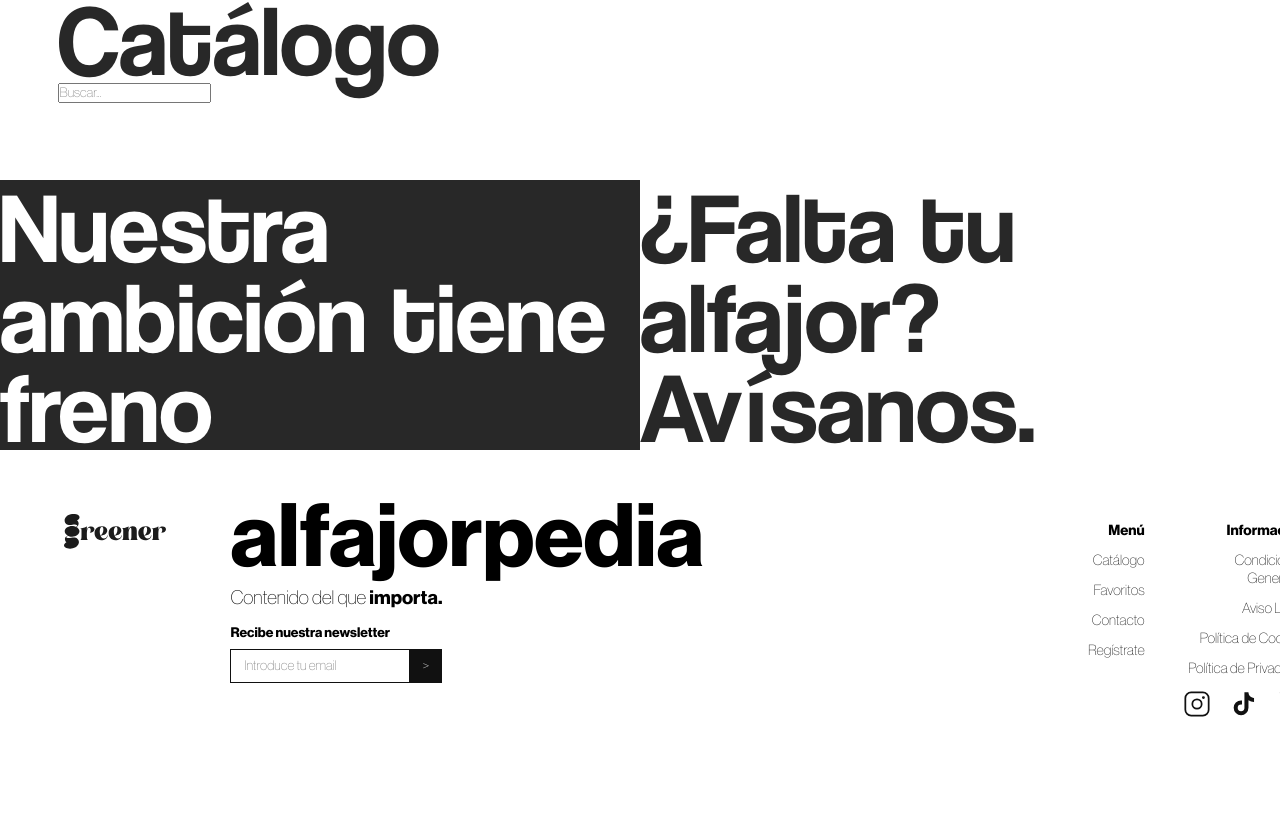
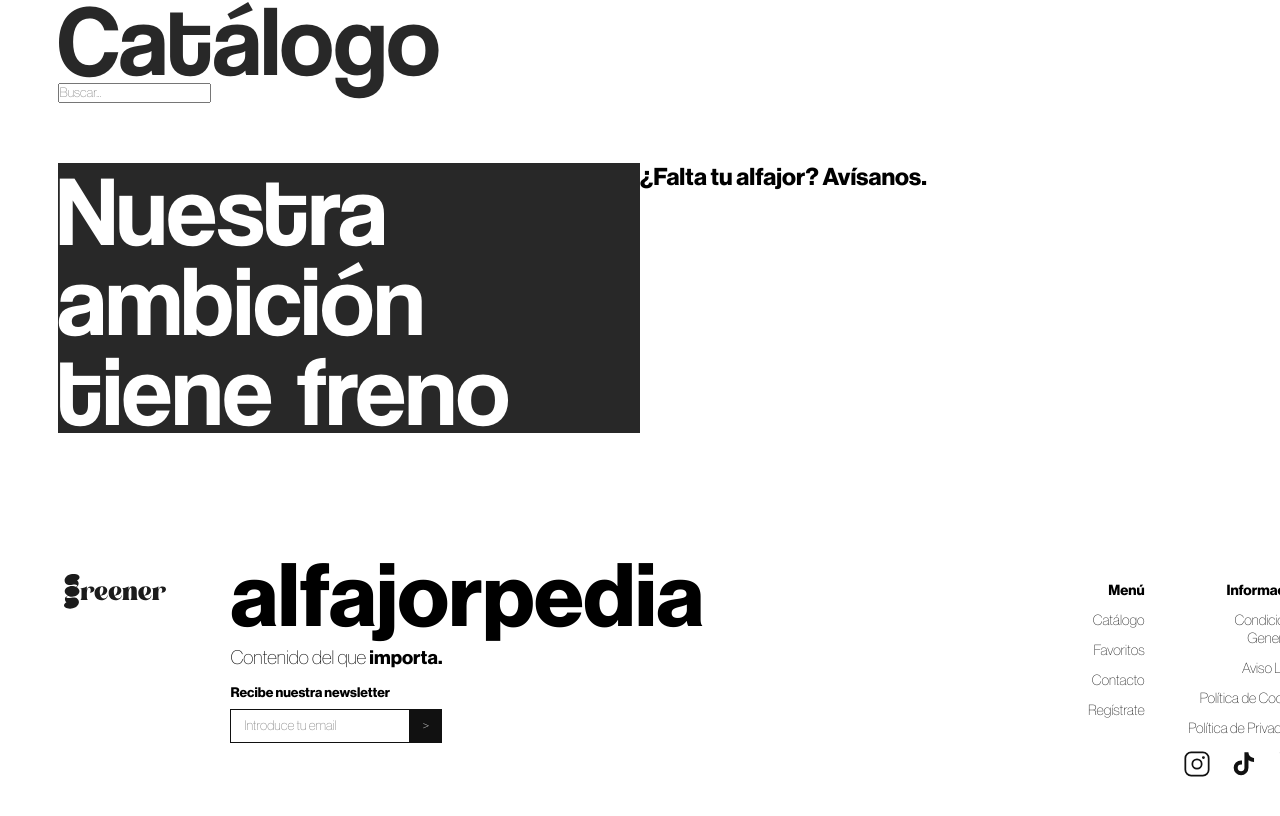
Before and after one commit to itsgreener/alfajorpedia, a React (Vite) app: page / in a window 1280 px wide. Shown: the part 1744-2560 px from the top of the page. Before the commit the page ends 2518 px from the top, so only its background shows below. Built offline with nearby package versions, Linux system fonts and the light colour scheme.

Commit message:
creo componentes

```diff
--- /dev/null
+++ b/src/Components/ContactForm.jsx
@@ -0,0 +1,9 @@
+function ContactForm() {
+  return (
+    <div className="contact-form">
+      <h2>¿Falta tu alfajor? Avísanos.</h2>
+    </div>
+  );
+}
+
+export default ContactForm;
--- a/src/Pages/Home.jsx
+++ b/src/Pages/Home.jsx
@@ -2,6 +2,7 @@ import Footer from "../Components/Footer.jsx";
 import Header from "../Components/Header.jsx";
 import MediaCarousel from "../Components/MediaCarousel.jsx";
 import AlfajorGroup from "../Components/AlfajorGroup.jsx";
+import ContactForm from "../Components/ContactForm.jsx";
 import "./Home.css";
 
 function Home() {
@@ -67,16 +68,16 @@ function Home() {
           <p className="title">Catálogo</p>
           <input type="text" placeholder="Buscar..." className="search-bar" />
         </section>
-      </div>
 
         <section className="contacto">
           <div className="left-column">
             <p className="title white-text">Nuestra ambición tiene freno</p>
           </div>
           <div className="right-column">
-          <p className="title">¿Falta tu alfajor? Avísanos.</p>
+            <ContactForm />
           </div>
         </section>
+      </div>
       <Footer />
     </>
   );
```
Also changed, not shown: src/Components/ContactPopup.jsx (added, +11 -0 lines), src/Components/ContactForm.css (added), src/Components/ContactPopup.css (added), src/Components/LoginPopup.css (added), src/Components/LoginPopup.jsx (added), src/Components/RegisterPopup.css (added), src/Components/RegisterPopup.jsx (added). Lines whose indentation alone changed are shown as unchanged.
